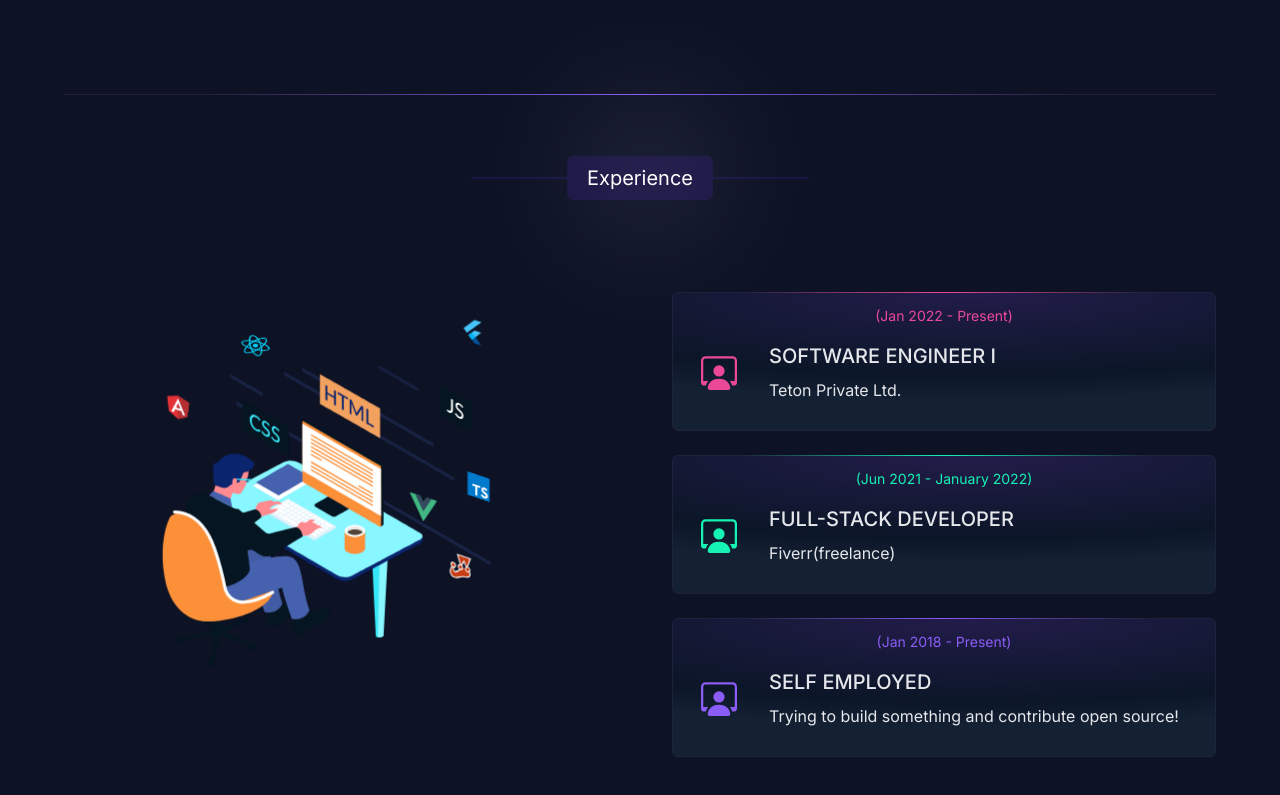
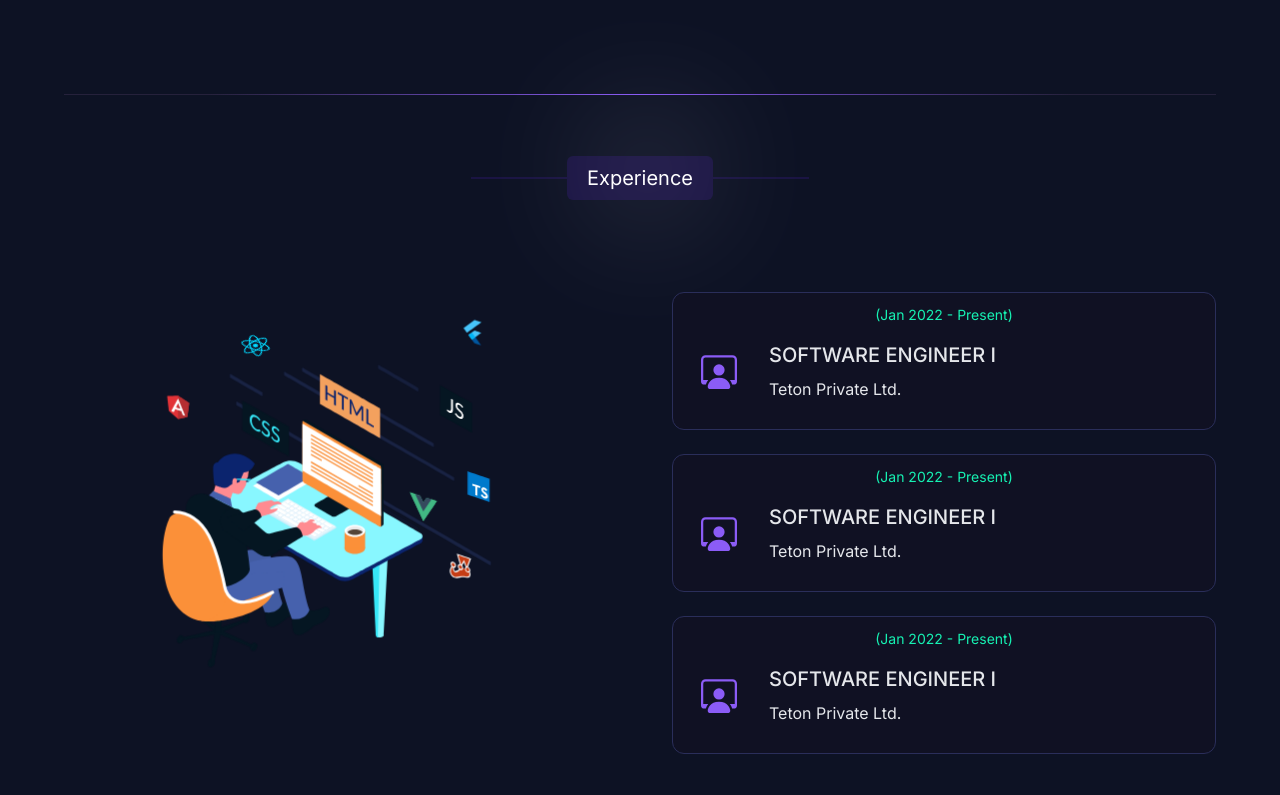
Before and after one commit to Lucky90118/Portfolio, a Next.js app: page / in a window 1280 px wide. Shown: the part 998-1793 px from the top of the page. Built offline with nearby package versions, Linux system fonts and the light colour scheme.

Commit message:
updated glow card

```diff
--- /dev/null
+++ b/app/card.css
@@ -0,0 +1,114 @@
+.glow-container {
+  --spread: 60;
+}
+
+.glow-card {
+  --active: 0.15;
+  --start: 0;
+}
+
+.glow-card:is(:hover, :focus-visible) {
+  z-index: 2;
+}
+
+.glows {
+  pointer-events: none;
+  position: absolute;
+  inset: 0;
+  filter: blur(calc(var(--blur) * 1px));
+}
+
+.glows::after,
+.glows::before {
+  --alpha: 0;
+  content: "";
+  background: conic-gradient(
+    from 180deg at 50% 70%,
+    #f626af 0deg,
+    #8228ec 72.0000010728836deg,
+    #f626af 144.0000021457672deg,
+    #0025ba 216.00000858306885deg,
+    #f626af 288.0000042915344deg,
+    #fafafa 1turn
+  );
+  background-attachment: fixed;
+  position: absolute;
+  inset: -5px;
+  border: 10px solid transparent;
+  border-radius: 12px;
+  mask: linear-gradient(#0000, #0000),
+    conic-gradient(
+      from calc((var(--start) - (var(--spread) * 0.5)) * 1deg),
+      #000 0deg,
+      #fff,
+      #0000 calc(var(--spread) * 1deg)
+    );
+  mask-composite: intersect;
+  mask-clip: padding-box, border-box;
+  opacity: var(--active);
+  transition: opacity 1s;
+}
+
+.glow-card::before {
+  position: absolute;
+  inset: 0;
+  border: 2px solid transparent;
+  content: "";
+  border-radius: 12px;
+  pointer-events: none;
+  background: #84738c;
+  background-attachment: fixed;
+  border-radius: 12px;
+  mask: linear-gradient(#0000, #0000),
+    conic-gradient(
+      from
+        calc(
+          ((var(--start) + (var(--spread) * 0.25)) - (var(--spread) * 1.5)) *
+            1deg
+        ),
+      hsl(0 0% 100% / 0.15) 0deg,
+      white,
+      hsl(0 0% 100% / 0.15) calc(var(--spread) * 2.5deg)
+    );
+  mask-clip: padding-box, border-box;
+  mask-composite: intersect;
+  opacity: var(--active);
+  transition: opacity 1s;
+}
+
+.glow-card::after {
+  --bg-size: 100%;
+  content: "";
+  pointer-events: none;
+  position: absolute;
+  background: conic-gradient(
+    from 180deg at 50% 70%,
+    #f626af 0deg,
+    #8228ec 72.0000010728836deg,
+    #f626af 144.0000021457672deg,
+    #0025ba 216.00000858306885deg,
+    #f626af 288.0000042915344deg,
+    #fafafa 1turn
+  );
+  background-attachment: fixed;
+  border-radius: 12px;
+  opacity: var(--active, 0);
+  transition: opacity 1s;
+  --alpha: 0;
+  inset: 0;
+  border: 2px solid transparent;
+  mask: linear-gradient(#0000, #0000),
+    conic-gradient(
+      from
+        calc(
+          ((var(--start) + (var(--spread) * 0.25)) - (var(--spread) * 0.5)) *
+            1deg
+        ),
+      #0000 0deg,
+      #fff,
+      #0000 calc(var(--spread) * 0.5deg)
+    );
+  filter: brightness(1.5);
+  mask-clip: padding-box, border-box;
+  mask-composite: intersect;
+}
--- /dev/null
+++ b/app/components/glow-card.jsx
@@ -0,0 +1,80 @@
+"use client"
+import { useEffect } from 'react';
+
+const GlowCard = ({ children , identifier}) => {
+  useEffect(() => {
+    const CONTAINER = document.querySelector(`.glow-container-${identifier}`);
+    const CARDS = document.querySelectorAll(`.glow-card-${identifier}`);
+
+    const CONFIG = {
+      proximity: 40,
+      spread: 80,
+      blur: 16,
+      gap: 32,
+      vertical: false,
+      opacity: 0,
+    };
+
+    const UPDATE = (event) => {
+      for (const CARD of CARDS) {
+        const CARD_BOUNDS = CARD.getBoundingClientRect();
+
+        if (
+          event?.x > CARD_BOUNDS.left - CONFIG.proximity &&
+          event?.x < CARD_BOUNDS.left + CARD_BOUNDS.width + CONFIG.proximity &&
+          event?.y > CARD_BOUNDS.top - CONFIG.proximity &&
+          event?.y < CARD_BOUNDS.top + CARD_BOUNDS.height + CONFIG.proximity
+        ) {
+          CARD.style.setProperty('--active', 1);
+        } else {
+          CARD.style.setProperty('--active', CONFIG.opacity);
+        }
+
+        const CARD_CENTER = [
+          CARD_BOUNDS.left + CARD_BOUNDS.width * 0.5,
+          CARD_BOUNDS.top + CARD_BOUNDS.height * 0.5,
+        ];
+
+        let ANGLE =
+          (Math.atan2(event?.y - CARD_CENTER[1], event?.x - CARD_CENTER[0]) *
+            180) /
+          Math.PI;
+
+        ANGLE = ANGLE < 0 ? ANGLE + 360 : ANGLE;
+
+        CARD.style.setProperty('--start', ANGLE + 90);
+      }
+    };
+
+    document.body.addEventListener('pointermove', UPDATE);
+
+    const RESTYLE = () => {
+      CONTAINER.style.setProperty('--gap', CONFIG.gap);
+      CONTAINER.style.setProperty('--blur', CONFIG.blur);
+      CONTAINER.style.setProperty('--spread', CONFIG.spread);
+      CONTAINER.style.setProperty(
+        '--direction',
+        CONFIG.vertical ? 'column' : 'row'
+      );
+    };
+
+    RESTYLE();
+    UPDATE();
+
+    // Cleanup event listener
+    return () => {
+      document.body.removeEventListener('pointermove', UPDATE);
+    };
+  }, [identifier]);
+
+  return (
+    <div className={`glow-container-${identifier} glow-container`}>
+      <article className={`glow-card glow-card-${identifier} h-fit cursor-pointer border border-[#2a2e5a] transition-all duration-300 relative bg-[#101123] text-gray-200 rounded-xl hover:border-transparent w-full`}>
+        <div class="glows"></div>
+        {children}
+      </article>
+    </div>
+  );
+};
+
+export default GlowCard;
--- a/app/components/homepage/experience.jsx
+++ b/app/components/homepage/experience.jsx
@@ -2,6 +2,7 @@
 
 import { BsPersonWorkspace } from "react-icons/bs";
 import AnimationLottie from "../animation-lottie";
+import GlowCard from "../glow-card";
 import experience from '/public/lottie/development.json';
 
 function Experience() {
@@ -35,20 +36,13 @@ function Experience() {
 
           <div>
             <div class="flex flex-col gap-6">
-              <div class=" border border-[#1f223c] transition-all duration-300 hover:border-pink-500 relative bg-[radial-gradient(145.05%_100%_at_55%_0%,#221c4a_0%,#0B1627_60.38%,#142133_78.16%)] text-gray-200 rounded-md w-full">
-                <div className=" bg-[url('/card.png')] absolute bottom-0 left-0 w-full h-full -z-10 bg-top bg-no-repeat"></div>
-                <div class="flex justify-center -translate-y-[1px]">
-                  <div class="w-3/4">
-                    <div class="h-[1px] bg-gradient-to-r from-transparent via-pink-500 to-transparent w-full">
-                    </div>
-                  </div>
-                </div>
+              <GlowCard identifier={1}>
                 <div className="p-3">
                   <div className="flex justify-center">
-                    <p className="text-sm text-pink-500">(Jan 2022 - Present)</p>
+                    <p className="text-sm text-[#16f2b3]">(Jan 2022 - Present)</p>
                   </div>
                   <div class="flex items-center gap-x-8 p-4">
-                    <div className="text-pink-500  transition-all duration-300 hover:scale-125">
+                    <div className="text-violet-500  transition-all duration-300 hover:scale-125">
                       <BsPersonWorkspace size={36} />
                     </div>
                     <div className="">
@@ -57,55 +51,39 @@ function Experience() {
                     </div>
                   </div>
                 </div>
-              </div>
-
-              <div class=" border border-[#1f223c] transition-all duration-300 hover:border-[#16f2b3] bg-[radial-gradient(145.05%_100%_at_55%_0%,#221c4a_0%,#0B1627_60.38%,#142133_78.16%)] text-gray-200 rounded-md w-full">
-                <div class="flex justify-center -translate-y-[1px]">
-                  <div class="w-3/4">
-                    <div class="h-[1px] bg-gradient-to-r from-transparent via-[#16f2b3] to-transparent w-full">
+              </GlowCard>
+              <GlowCard identifier={2}>
+                <div className="p-3">
+                  <div className="flex justify-center">
+                    <p className="text-sm text-[#16f2b3]">(Jan 2022 - Present)</p>
+                  </div>
+                  <div class="flex items-center gap-x-8 p-4">
+                    <div className="text-violet-500  transition-all duration-300 hover:scale-125">
+                      <BsPersonWorkspace size={36} />
+                    </div>
+                    <div className="">
+                      <p className="text-xl mb-2 font-medium  uppercase">Software Engineer I</p>
+                      <p className="text-base">Teton Private Ltd.</p>
                     </div>
                   </div>
                 </div>
-
+              </GlowCard>
+              <GlowCard identifier={3}>
                 <div className="p-3">
                   <div className="flex justify-center">
-                    <p className="text-sm text-[#16f2b3]">(Jun 2021 - January 2022)</p>
+                    <p className="text-sm text-[#16f2b3]">(Jan 2022 - Present)</p>
                   </div>
                   <div class="flex items-center gap-x-8 p-4">
-                    <div className="text-[#16f2b3]  transition-all duration-300 hover:scale-125">
+                    <div className="text-violet-500  transition-all duration-300 hover:scale-125">
                       <BsPersonWorkspace size={36} />
                     </div>
                     <div className="">
-                      <p className="text-xl mb-2 font-medium  uppercase">Full-Stack Developer</p>
-                      <p className="text-base">Fiverr(freelance)</p>
+                      <p className="text-xl mb-2 font-medium  uppercase">Software Engineer I</p>
+                      <p className="text-base">Teton Private Ltd.</p>
                     </div>
                   </div>
                 </div>
-              </div>
-
-              <div class=" border border-[#1f223c] transition-all duration-300 hover:border-violet-500 bg-[radial-gradient(145.05%_100%_at_55%_0%,#221c4a_0%,#0B1627_60.38%,#142133_78.16%)] text-gray-200 rounded-md w-full">
-                <div class="flex justify-center -translate-y-[1px]">
-                  <div class="w-3/4">
-                    <div class="h-[1px] bg-gradient-to-r from-transparent via-violet-500 to-transparent w-full">
-                    </div>
-                  </div>
-                </div>
-
-                <div className="p-3">
-                  <div className="flex justify-center">
-                    <p className="text-sm text-violet-500">(Jan 2018 - Present)</p>
-                  </div>
-                  <div class="flex items-center gap-x-8 p-4">
-                    <div className="text-violet-500 transition-all duration-300 hover:scale-125">
-                      <BsPersonWorkspace size={36} />
-                    </div>
-                    <div className="">
-                      <p className="text-xl mb-2 font-medium  uppercase">Self Employed</p>
-                      <p className="text-base">Trying to build something and contribute open source!</p>
-                    </div>
-                  </div>
-                </div>
-              </div>
+              </GlowCard>
             </div>
           </div>
         </div>
```
Also changed, not shown: app/layout.js (+5 -4 lines).
